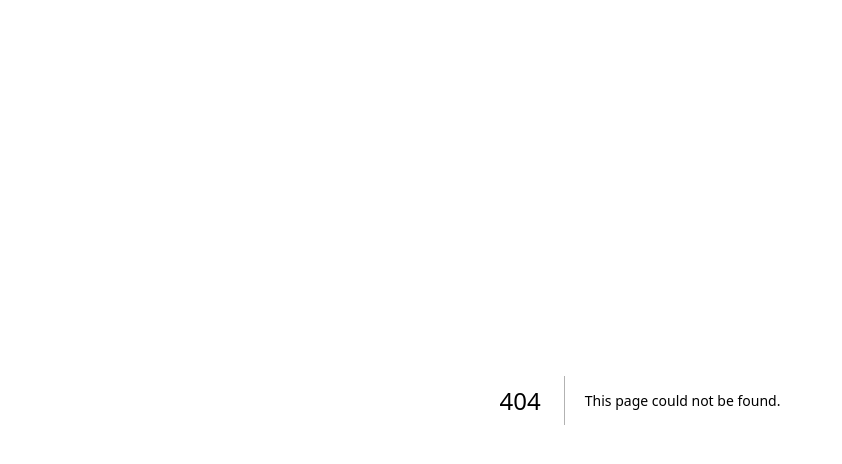
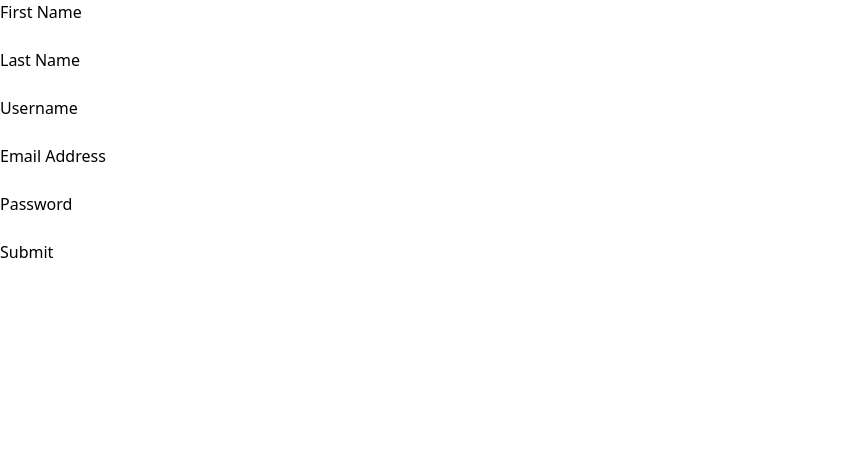
Before and after one commit to TaherJalal/Twitter-Clone, a Next.js app: page /auth/signup in a window 1280 px wide. Before the commit this address had no page. Shown: the top 464 px of the page, without its empty margins (0-842 px from the left). Built offline with nearby package versions, Linux system fonts and the light colour scheme.

Commit message:
added sigup page

```diff
--- /dev/null
+++ b/components/Navbar.tsx
@@ -0,0 +1,13 @@
+import Link from 'next/link'
+import React from 'react'
+
+function Navbar() {
+  return (
+    <div className='flex gap-4 mx-4 my-2 justify-end'>
+    <Link href="/auth/signin">Sign In</Link>
+    <Link href="/auth/signup">Sign Up</Link>
+  </div>
+  )
+}
+
+export default Navbar
--- a/package.json
+++ b/package.json
@@ -17,6 +17,7 @@
     "@types/react": "18.0.28",
     "@types/react-dom": "18.0.11",
     "autoprefixer": "^10.4.14",
+    "axios": "^1.3.4",
     "bcrypt": "^5.1.0",
     "eslint": "^8.36.0",
     "express-validator": "^6.15.0",
--- a/pages/_app.tsx
+++ b/pages/_app.tsx
@@ -1,5 +1,6 @@
 import '@/styles/globals.css'
 import type { AppProps } from 'next/app'
+import { QueryClientProvider } from 'react-query'
 
 export default function App({ Component, pageProps }: AppProps) {
   return <Component {...pageProps} />
--- a/pages/_document.tsx
+++ /dev/null
@@ -1,13 +0,0 @@
-import { Html, Head, Main, NextScript } from 'next/document'
-
-export default function Document() {
-  return (
-    <Html lang="en">
-      <Head />
-      <body>
-        <Main />
-        <NextScript />
-      </body>
-    </Html>
-  )
-}
--- /dev/null
+++ b/pages/auth/signin.tsx
@@ -0,0 +1,9 @@
+import React from 'react'
+
+function signin() {
+  return (
+    <div>signin</div>
+  )
+}
+
+export default signin
--- /dev/null
+++ b/pages/auth/signup.tsx
@@ -0,0 +1,58 @@
+import React , {useState} from 'react'
+import axios from 'axios'
+
+function signup() {
+
+    let [firstName ,setFirstName] = useState("")
+    let [lastName ,setLastName] = useState("")
+    let [username ,setUserName] = useState("")
+    let [email ,setEmail] = useState("")
+    let [password,setPassword] = useState("")
+
+    const post = () => {
+        axios.post("http://localhost:3000/api/auth/signup" , {
+            firstName,
+            lastName,
+            username,
+            email,
+            password
+        })
+    }
+
+
+  return (
+    <div className='w-60 capitalize'>
+        <form onSubmit={post}>
+
+            <div className='flex flex-col'>
+                <label>first name</label>
+                <input type="text" onChange={(e) => setFirstName(e.target.value)}/>
+
+                <div className='flex flex-col'>
+                <label>last name</label>
+                <input type="text" onChange={(e) => setLastName(e.target.value)}/>
+            </div>
+
+            <div className='flex flex-col'>
+                <label>username</label>
+                <input type="text" onChange={(e) => setUserName(e.target.value)}/>
+            </div>
+
+            <div className='flex flex-col'>
+                <label>email address</label>
+                <input type="text" onChange={(e) => setEmail(e.target.value)}/>
+            </div>
+
+            <div className='flex flex-col'>
+                <label>password</label>
+                <input type="text" onChange={(e) => setPassword(e.target.value)}/>
+            </div>
+
+            </div>
+            <button type="submit">Submit</button>
+        </form>
+    </div>
+  )
+}
+
+export default signup
--- a/pages/index.tsx
+++ b/pages/index.tsx
@@ -1,8 +1,12 @@
 import React from 'react'
+import Link from 'next/link'
+import Navbar from '@/components/Navbar'
 
 function index() {
   return (
-    <div className='text-3xl'>index</div>
+    <div>
+      <Navbar />
+    </div>
   )
 }
 
--- a/styles/globals.css
+++ b/styles/globals.css
@@ -9,103 +9,4 @@
     'Roboto Mono', 'Oxygen Mono', 'Ubuntu Monospace', 'Source Code Pro',
     'Fira Mono', 'Droid Sans Mono', 'Courier New', monospace;
 
-  --foreground-rgb: 0, 0, 0;
-  --background-start-rgb: 214, 219, 220;
-  --background-end-rgb: 255, 255, 255;
-
-  --primary-glow: conic-gradient(
-    from 180deg at 50% 50%,
-    #16abff33 0deg,
-    #0885ff33 55deg,
-    #54d6ff33 120deg,
-    #0071ff33 160deg,
-    transparent 360deg
-  );
-  --secondary-glow: radial-gradient(
-    rgba(255, 255, 255, 1),
-    rgba(255, 255, 255, 0)
-  );
-
-  --tile-start-rgb: 239, 245, 249;
-  --tile-end-rgb: 228, 232, 233;
-  --tile-border: conic-gradient(
-    #00000080,
-    #00000040,
-    #00000030,
-    #00000020,
-    #00000010,
-    #00000010,
-    #00000080
-  );
-
-  --callout-rgb: 238, 240, 241;
-  --callout-border-rgb: 172, 175, 176;
-  --card-rgb: 180, 185, 188;
-  --card-border-rgb: 131, 134, 135;
 }
-
-@media (prefers-color-scheme: dark) {
-  :root {
-    --foreground-rgb: 255, 255, 255;
-    --background-start-rgb: 0, 0, 0;
-    --background-end-rgb: 0, 0, 0;
-
-    --primary-glow: radial-gradient(rgba(1, 65, 255, 0.4), rgba(1, 65, 255, 0));
-    --secondary-glow: linear-gradient(
-      to bottom right,
-      rgba(1, 65, 255, 0),
-      rgba(1, 65, 255, 0),
-      rgba(1, 65, 255, 0.3)
-    );
-
-    --tile-start-rgb: 2, 13, 46;
-    --tile-end-rgb: 2, 5, 19;
-    --tile-border: conic-gradient(
-      #ffffff80,
-      #ffffff40,
-      #ffffff30,
-      #ffffff20,
-      #ffffff10,
-      #ffffff10,
-      #ffffff80
-    );
-
-    --callout-rgb: 20, 20, 20;
-    --callout-border-rgb: 108, 108, 108;
-    --card-rgb: 100, 100, 100;
-    --card-border-rgb: 200, 200, 200;
-  }
-}
-
-* {
-  box-sizing: border-box;
-  padding: 0;
-  margin: 0;
-}
-
-html,
-body {
-  max-width: 100vw;
-  overflow-x: hidden;
-}
-
-body {
-  color: rgb(var(--foreground-rgb));
-  background: linear-gradient(
-      to bottom,
-      transparent,
-      rgb(var(--background-end-rgb))
-    )
-    rgb(var(--background-start-rgb));
-}
-
-a {
-  color: inherit;
-  text-decoration: none;
-}
-
-@media (prefers-color-scheme: dark) {
-  html {
-    color-scheme: dark;
-  }
-}
```
Also changed, not shown: 1 other file (tests, documents, lock files or other folders).
